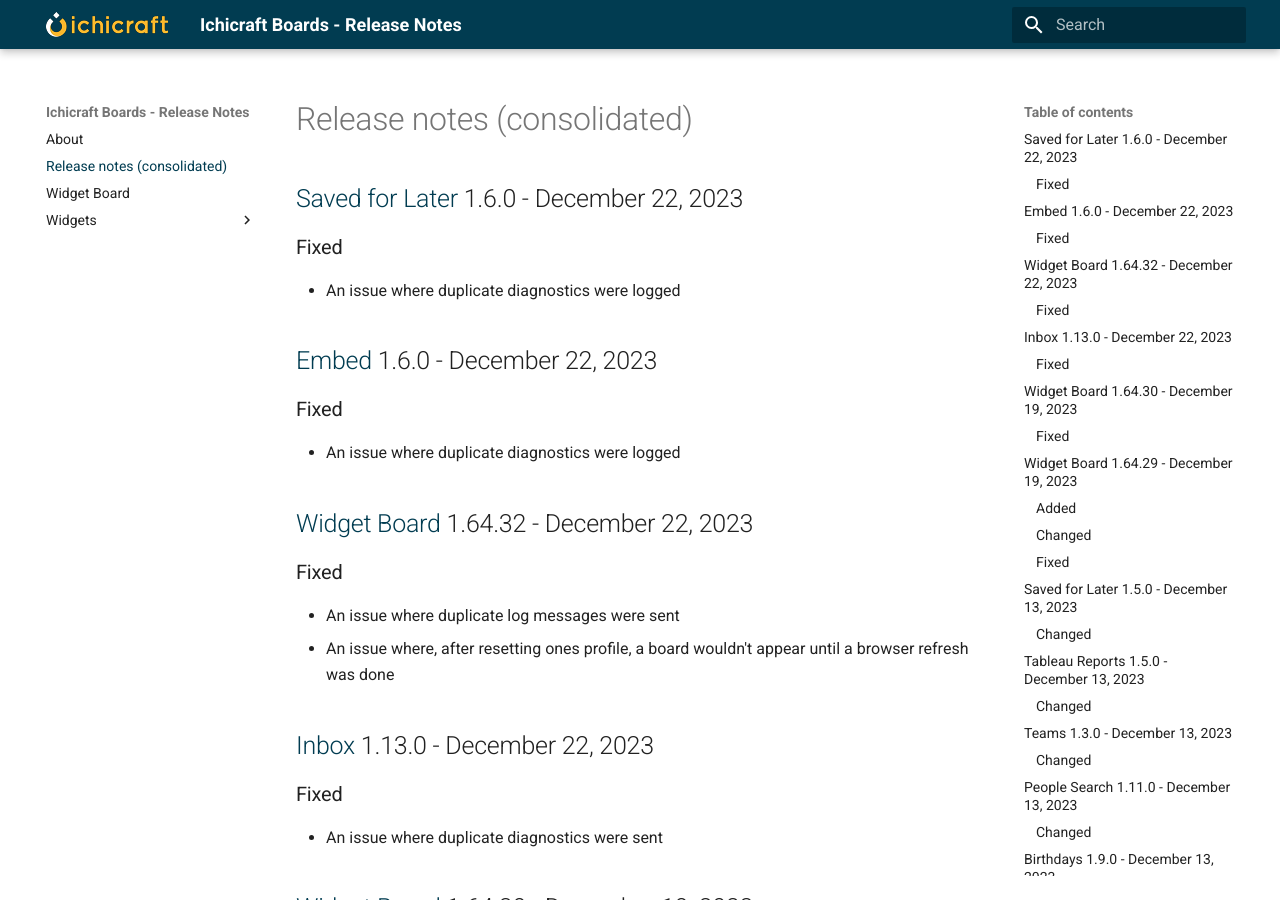
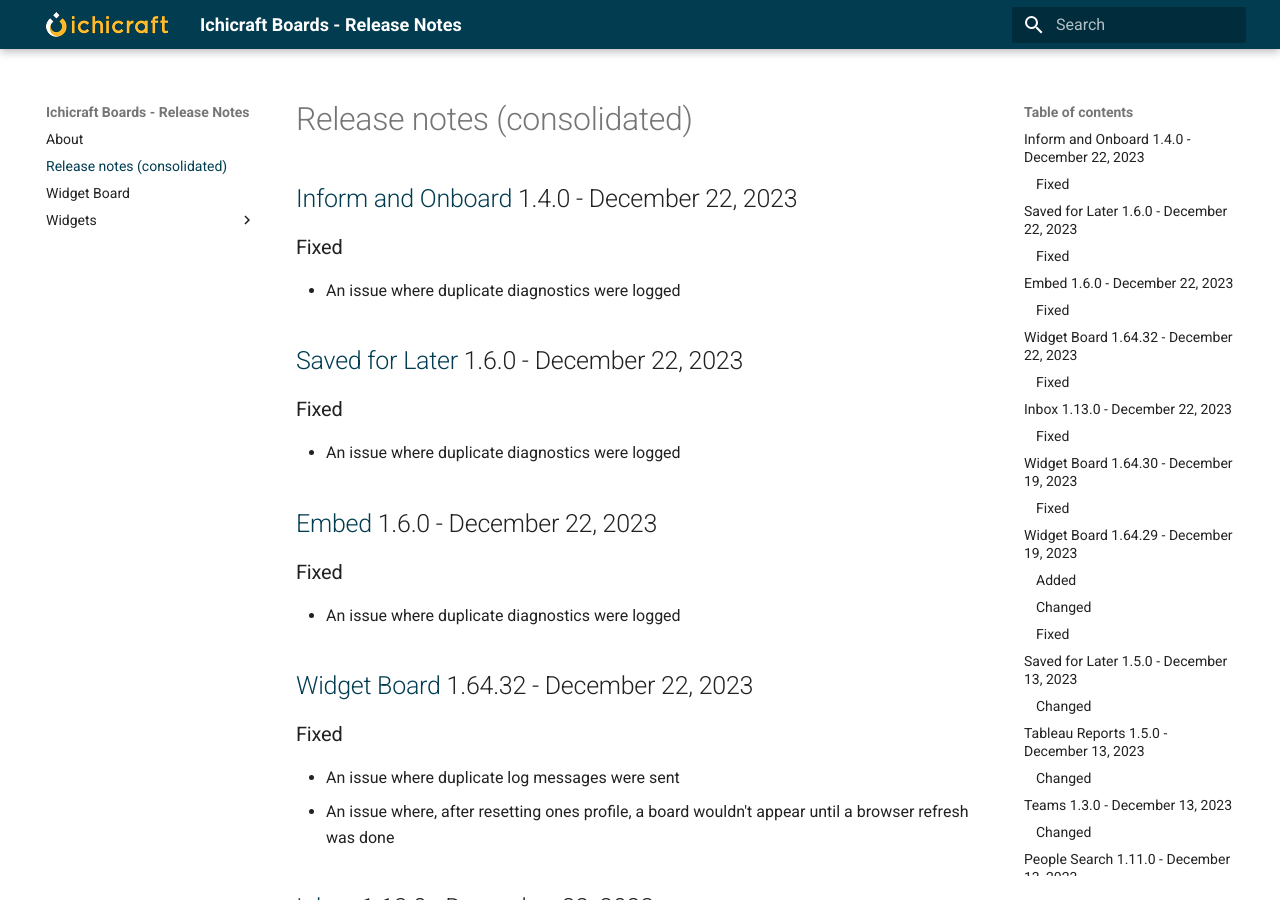
Before and after one commit to ichicraft/widgets-docs, an MkDocs documentation site: the page built from docs/Release-notes-(consolidated).md, in a window 1280 px wide and 900 px high. Built offline with MkDocs 1.6.1 and Material for MkDocs 9.7.7, drawn with Linux system fonts in a browser that asks for light colours.

Commit message:
Release notes updated by BuildService

```diff
--- a/docs/Release-notes-(consolidated).md
+++ b/docs/Release-notes-(consolidated).md
@@ -1,3 +1,8 @@
+## [Inform and Onboard](./Widgets/Inform and Onboard.md) 1.4.0 - December 22, 2023
+
+### Fixed
+- An issue where duplicate diagnostics were logged
+
 ## [Saved for Later](./Widgets/Saved for Later.md) 1.6.0 - December 22, 2023
 
 ### Fixed
```
Also changed, not shown: docs/Widgets/Inform and Onboard.md (+5 -0 lines).
